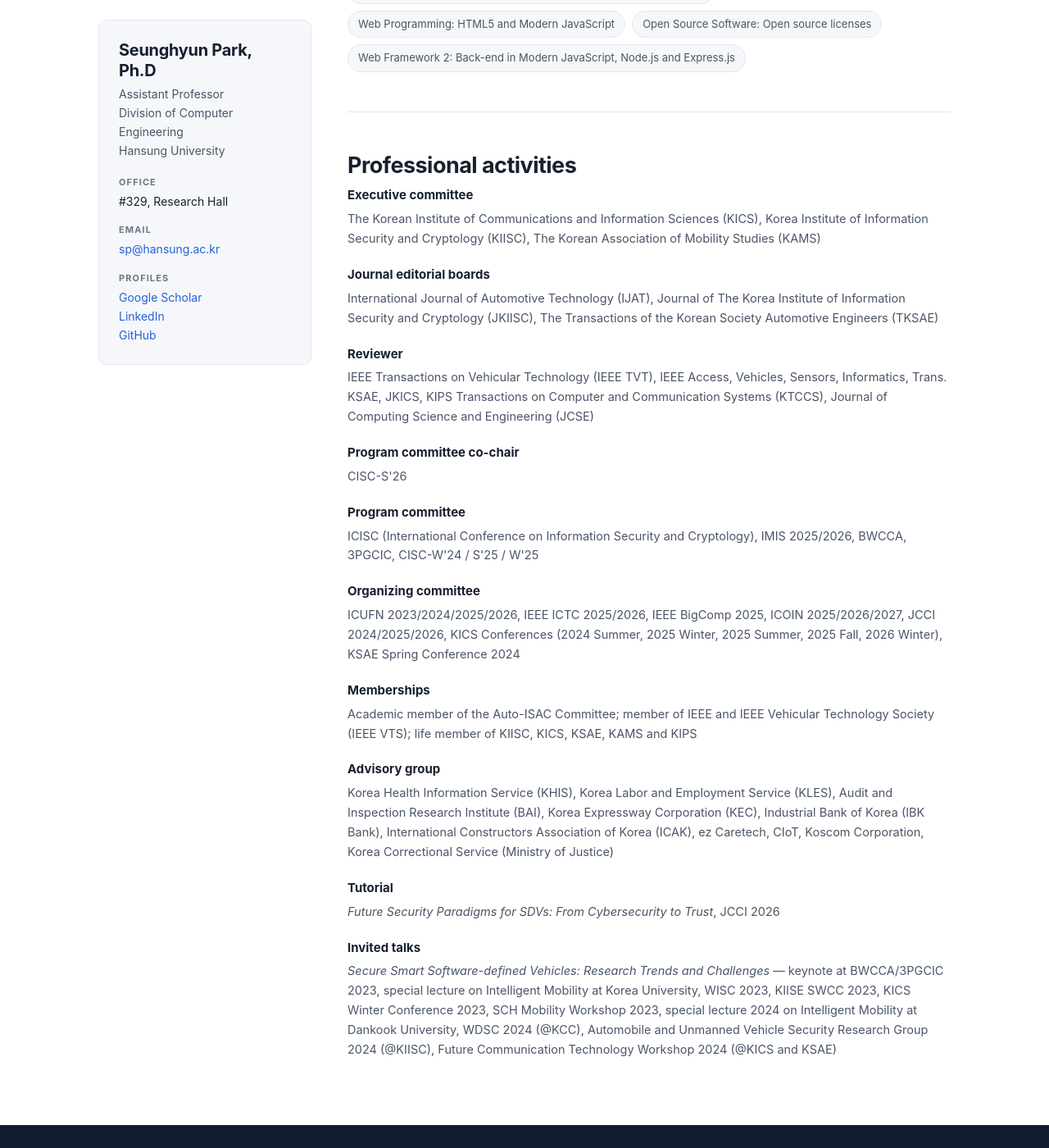
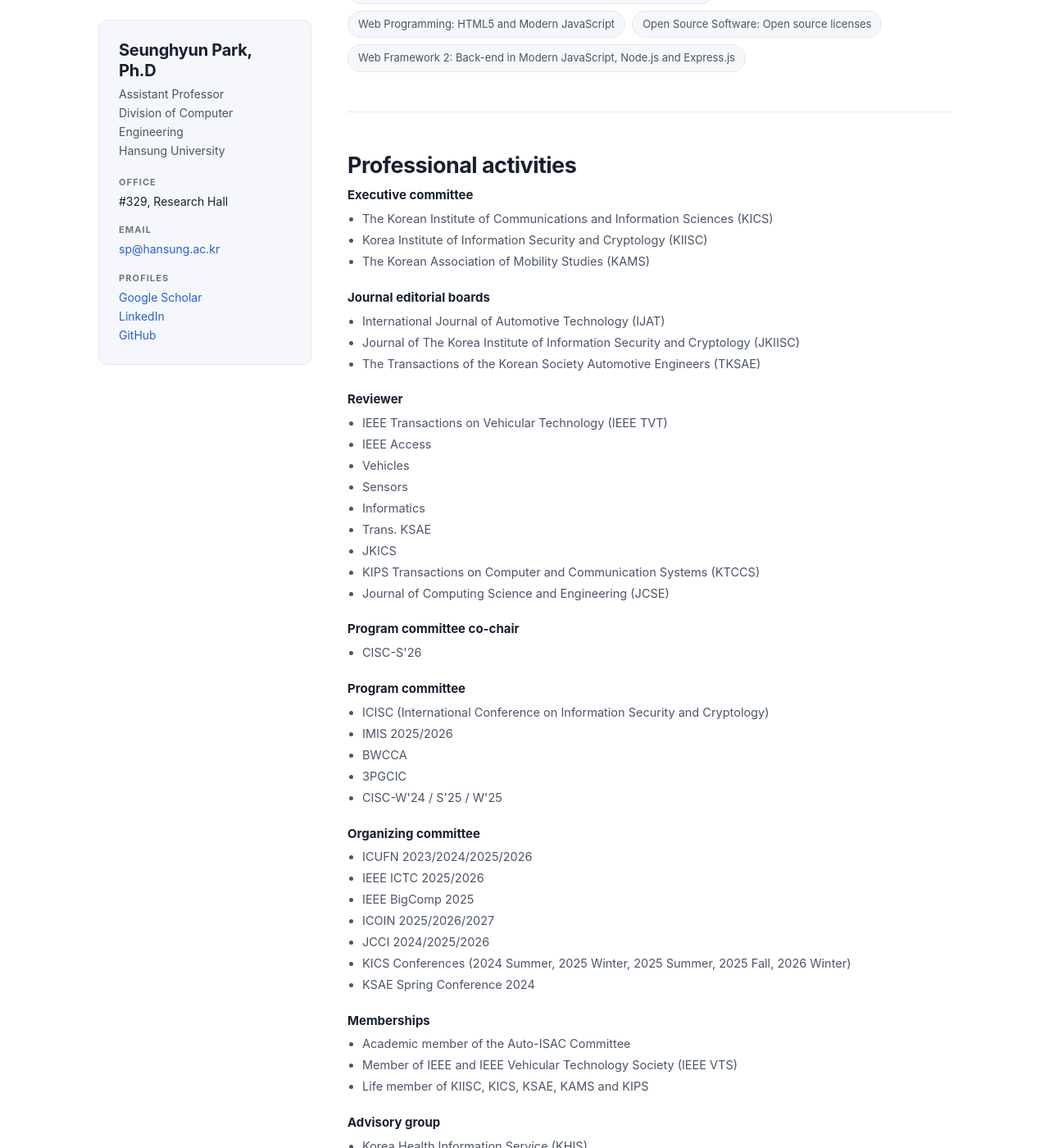
Before and after one commit to imcslab/imcslab.github.io, a Jekyll site: the page built from members/professor.html, in a window 1280 px wide and 1400 px high, scrolled down 2769 px. Shown: the whole window at 82% size. Built offline with Jekyll 4.4.1, drawn with Linux system fonts in a browser that asks for light colours; some of the changed text lies outside the part shown.

Commit message:
Professor: list professional activities as one bullet per entry
Each activity group was a comma-separated run-on paragraph, which made
individual entries hard to pick out. Break them into bullet lists.

The invited-talks group keeps the talk title above its list, since the one
title was delivered at all the venues listed.

Co-Authored-By: Claude Opus 4.8 (1M context) <noreply@anthropic.com>

```diff
--- a/assets/css/style.css
+++ b/assets/css/style.css
@@ -494,6 +494,8 @@ h1, h2, h3, h4 { line-height: 1.25; margin: 0 0 .5em; font-weight: 650; letter-s
 }
 .deflist dt:first-child { margin-top: 0; }
 .deflist dd { margin: 4px 0 0; color: var(--slate); font-size: 14.5px; }
+.deflist__items { margin: 4px 0 0; padding-left: 18px; }
+.deflist__items li { margin: 0 0 2px; }
 
 /* ---------- Figures ----------------------------------------------------- */
 
--- a/members/professor.html
+++ b/members/professor.html
@@ -168,68 +168,115 @@ subtitle: Seunghyun Park, Ph.D — Director of the IMCS Lab.
     <dl class="deflist">
       <dt>Executive committee</dt>
       <dd>
-        The Korean Institute of Communications and Information Sciences (KICS),
-        Korea Institute of Information Security and Cryptology (KIISC),
-        The Korean Association of Mobility Studies (KAMS)
+        <ul class="deflist__items">
+          <li>The Korean Institute of Communications and Information Sciences (KICS)</li>
+          <li>Korea Institute of Information Security and Cryptology (KIISC)</li>
+          <li>The Korean Association of Mobility Studies (KAMS)</li>
+        </ul>
       </dd>
 
       <dt>Journal editorial boards</dt>
       <dd>
-        International Journal of Automotive Technology (IJAT),
-        Journal of The Korea Institute of Information Security and Cryptology (JKIISC),
-        The Transactions of the Korean Society Automotive Engineers (TKSAE)
+        <ul class="deflist__items">
+          <li>International Journal of Automotive Technology (IJAT)</li>
+          <li>Journal of The Korea Institute of Information Security and Cryptology (JKIISC)</li>
+          <li>The Transactions of the Korean Society Automotive Engineers (TKSAE)</li>
+        </ul>
       </dd>
 
       <dt>Reviewer</dt>
       <dd>
-        IEEE Transactions on Vehicular Technology (IEEE TVT), IEEE Access, Vehicles,
-        Sensors, Informatics, Trans. KSAE, JKICS, KIPS Transactions on Computer and
-        Communication Systems (KTCCS), Journal of Computing Science and Engineering (JCSE)
+        <ul class="deflist__items">
+          <li>IEEE Transactions on Vehicular Technology (IEEE TVT)</li>
+          <li>IEEE Access</li>
+          <li>Vehicles</li>
+          <li>Sensors</li>
+          <li>Informatics</li>
+          <li>Trans. KSAE</li>
+          <li>JKICS</li>
+          <li>KIPS Transactions on Computer and Communication Systems (KTCCS)</li>
+          <li>Journal of Computing Science and Engineering (JCSE)</li>
+        </ul>
       </dd>
 
       <dt>Program committee co-chair</dt>
-      <dd>CISC-S'26</dd>
+      <dd>
+        <ul class="deflist__items">
+          <li>CISC-S'26</li>
+        </ul>
+      </dd>
 
       <dt>Program committee</dt>
       <dd>
-        ICISC (International Conference on Information Security and Cryptology),
-        IMIS 2025/2026, BWCCA, 3PGCIC, CISC-W'24 / S'25 / W'25
+        <ul class="deflist__items">
+          <li>ICISC (International Conference on Information Security and Cryptology)</li>
+          <li>IMIS 2025/2026</li>
+          <li>BWCCA</li>
+          <li>3PGCIC</li>
+          <li>CISC-W'24 / S'25 / W'25</li>
+        </ul>
       </dd>
 
       <dt>Organizing committee</dt>
       <dd>
-        ICUFN 2023/2024/2025/2026, IEEE ICTC 2025/2026, IEEE BigComp 2025,
-        ICOIN 2025/2026/2027, JCCI 2024/2025/2026,
-        KICS Conferences (2024 Summer, 2025 Winter, 2025 Summer, 2025 Fall, 2026 Winter),
-        KSAE Spring Conference 2024
+        <ul class="deflist__items">
+          <li>ICUFN 2023/2024/2025/2026</li>
+          <li>IEEE ICTC 2025/2026</li>
+          <li>IEEE BigComp 2025</li>
+          <li>ICOIN 2025/2026/2027</li>
+          <li>JCCI 2024/2025/2026</li>
+          <li>KICS Conferences (2024 Summer, 2025 Winter, 2025 Summer, 2025 Fall, 2026 Winter)</li>
+          <li>KSAE Spring Conference 2024</li>
+        </ul>
       </dd>
 
       <dt>Memberships</dt>
       <dd>
-        Academic member of the Auto-ISAC Committee; member of IEEE and IEEE Vehicular
-        Technology Society (IEEE VTS); life member of KIISC, KICS, KSAE, KAMS and KIPS
+        <ul class="deflist__items">
+          <li>Academic member of the Auto-ISAC Committee</li>
+          <li>Member of IEEE and IEEE Vehicular Technology Society (IEEE VTS)</li>
+          <li>Life member of KIISC, KICS, KSAE, KAMS and KIPS</li>
+        </ul>
       </dd>
 
       <dt>Advisory group</dt>
       <dd>
-        Korea Health Information Service (KHIS), Korea Labor and Employment Service (KLES),
-        Audit and Inspection Research Institute (BAI), Korea Expressway Corporation (KEC),
-        Industrial Bank of Korea (IBK Bank), International Constructors Association of
-        Korea (ICAK), ez Caretech, CIoT, Koscom Corporation, Korea Correctional Service
-        (Ministry of Justice)
+        <ul class="deflist__items">
+          <li>Korea Health Information Service (KHIS)</li>
+          <li>Korea Labor and Employment Service (KLES)</li>
+          <li>Audit and Inspection Research Institute (BAI)</li>
+          <li>Korea Expressway Corporation (KEC)</li>
+          <li>Industrial Bank of Korea (IBK Bank)</li>
+          <li>International Constructors Association of Korea (ICAK)</li>
+          <li>ez Caretech</li>
+          <li>CIoT</li>
+          <li>Koscom Corporation</li>
+          <li>Korea Correctional Service (Ministry of Justice)</li>
+        </ul>
       </dd>
 
       <dt>Tutorial</dt>
-      <dd><em>Future Security Paradigms for SDVs: From Cybersecurity to Trust</em>, JCCI 2026</dd>
+      <dd>
+        <ul class="deflist__items">
+          <li><em>Future Security Paradigms for SDVs: From Cybersecurity to Trust</em>, JCCI 2026</li>
+        </ul>
+      </dd>
 
       <dt>Invited talks</dt>
       <dd>
-        <em>Secure Smart Software-defined Vehicles: Research Trends and Challenges</em> —
-        keynote at BWCCA/3PGCIC 2023, special lecture on Intelligent Mobility at Korea
-        University, WISC 2023, KIISE SWCC 2023, KICS Winter Conference 2023, SCH Mobility
-        Workshop 2023, special lecture 2024 on Intelligent Mobility at Dankook University,
-        WDSC 2024 (@KCC), Automobile and Unmanned Vehicle Security Research Group 2024
-        (@KIISC), Future Communication Technology Workshop 2024 (@KICS and KSAE)
+        <em>Secure Smart Software-defined Vehicles: Research Trends and Challenges</em>
+        <ul class="deflist__items">
+          <li>Keynote at BWCCA/3PGCIC 2023</li>
+          <li>Special lecture on Intelligent Mobility at Korea University</li>
+          <li>WISC 2023</li>
+          <li>KIISE SWCC 2023</li>
+          <li>KICS Winter Conference 2023</li>
+          <li>SCH Mobility Workshop 2023</li>
+          <li>Special lecture 2024 on Intelligent Mobility at Dankook University</li>
+          <li>WDSC 2024 (@KCC)</li>
+          <li>Automobile and Unmanned Vehicle Security Research Group 2024 (@KIISC)</li>
+          <li>Future Communication Technology Workshop 2024 (@KICS and KSAE)</li>
+        </ul>
       </dd>
     </dl>
   </div>
```
